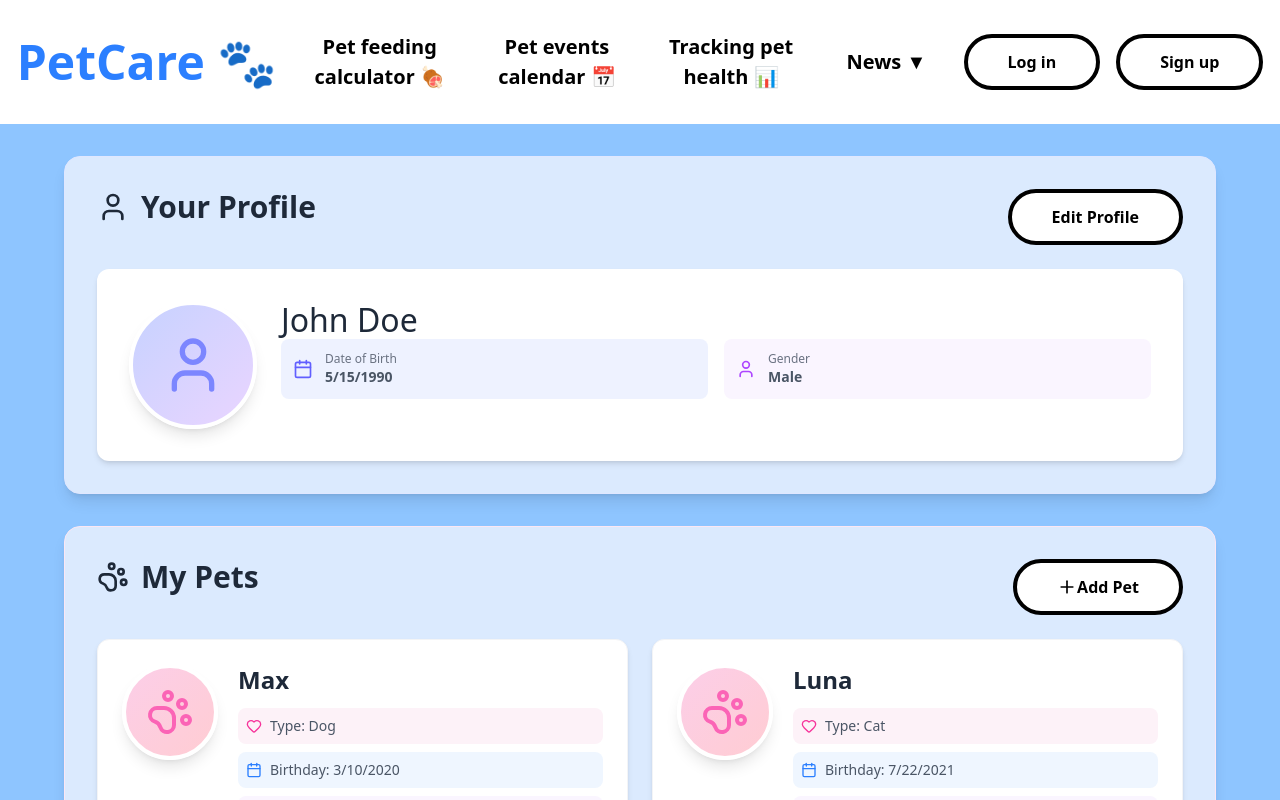
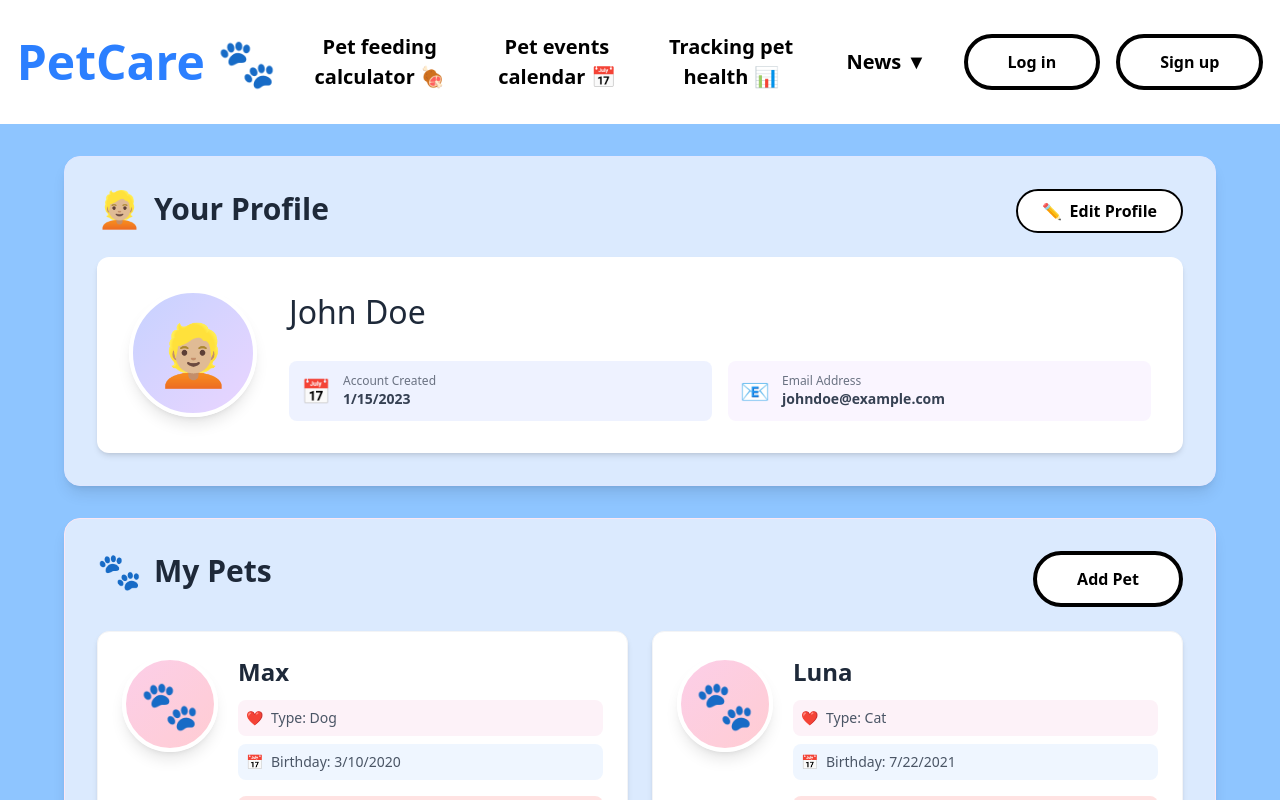
Before and after one commit to Vivid6382/Pet-Care-Group-Project, a Next.js app: page /profile in a window 1280 px wide. Shown: the top 800 px of the page. Built offline with nearby package versions, Linux system fonts and the light colour scheme; no server answers.

Commit message:
update profile

```diff
--- a/components/profile.tsx
+++ b/components/profile.tsx
@@ -1,15 +1,14 @@
-"use client"; // This is the crucial line making it a Client Component
+"use client";
 
 import React, { useState } from 'react';
-import { Camera, Plus, User, Calendar, Heart, Ruler, PawPrint, X } from 'lucide-react';
 
 // TypeScript interfaces
 interface UserProfile {
   id: string;
   name: string;
   picture: string;
-  dob: string;
-  sex: string;
+  createdAt: string;
+  email: string;
 }
 
 interface PetProfile {
@@ -17,20 +16,20 @@ interface PetProfile {
   name: string;
   picture: string;
   dob: string;
-  size: string;
   type: string;
+  // Đã xóa trường size
 }
 
 const PetWeightTracker: React.FC = () => {
-  const [showUserModal, setShowUserModal] = useState<boolean>(false);
+  const [isEditingUser, setIsEditingUser] = useState<boolean>(false);
   const [showPetModal, setShowPetModal] = useState<boolean>(false);
 
   const [userProfile, setUserProfile] = useState<UserProfile>({
     id: '1',
     name: 'John Doe',
     picture: '',
-    dob: '1990-05-15',
-    sex: 'Male',
+    createdAt: '2023-01-15',
+    email: 'johndoe@example.com',
   });
 
   const [pets, setPets] = useState<PetProfile[]>([
@@ -39,7 +38,6 @@ const PetWeightTracker: React.FC = () => {
       name: 'Max',
       picture: '',
       dob: '2020-03-10',
-      size: 'Medium',
       type: 'Dog',
     },
     {
@@ -47,7 +45,6 @@ const PetWeightTracker: React.FC = () => {
       name: 'Luna',
       picture: '',
       dob: '2021-07-22',
-      size: 'Small',
       type: 'Cat',
     },
   ]);
@@ -57,11 +54,8 @@ const PetWeightTracker: React.FC = () => {
     name: '',
     picture: '',
     dob: '',
-    size: '',
     type: '',
   });
-
-  const [tempUserProfile, setTempUserProfile] = useState<UserProfile>(userProfile);
 
   const handleImageUpload = (e: React.ChangeEvent<HTMLInputElement>, isUser: boolean) => {
     const file = e.target.files?.[0];
@@ -70,7 +64,7 @@ const PetWeightTracker: React.FC = () => {
       reader.onloadend = () => {
         const result = reader.result as string;
         if (isUser) {
-          setTempUserProfile({ ...tempUserProfile, picture: result });
+          setUserProfile({ ...userProfile, picture: result });
         } else {
           setNewPet({ ...newPet, picture: result });
         }
@@ -79,15 +73,11 @@ const PetWeightTracker: React.FC = () => {
     }
   };
 
-  const handleSaveUserProfile = () => {
-    setUserProfile(tempUserProfile);
-    setShowUserModal(false);
-  };
-
   const handleAddPet = () => {
     if (newPet.name && newPet.type) {
       setPets([...pets, { ...newPet, id: Date.now().toString() }]);
-      setNewPet({ id: '', name: '', picture: '', dob: '', size: '', type: '' });
+      // Reset form (đã xóa size)
+      setNewPet({ id: '', name: '', picture: '', dob: '', type: '' });
       setShowPetModal(false);
     }
   };
@@ -96,58 +86,125 @@ const PetWeightTracker: React.FC = () => {
     setPets(pets.filter(pet => pet.id !== petId));
   };
 
-  const openUserModal = () => {
-    setTempUserProfile(userProfile);
-    setShowUserModal(true);
+  const openPetModal = () => {
+    // Reset form (đã xóa size)
+    setNewPet({ id: '', name: '', picture: '', dob: '', type: '' });
+    setShowPetModal(true);
   };
 
-  const openPetModal = () => {
-    setNewPet({ id: '', name: '', picture: '', dob: '', size: '', type: '' });
-    setShowPetModal(true);
+  const toggleUserEditMode = () => {
+    setIsEditingUser(!isEditingUser);
   };
 
   return (
     <div className="min-h-screen bg-gradient-to-br bg-blue-300 p-8">
       <div className="max-w-6xl mx-auto">
         <div className="space-y-8">
+
           {/* User Profile Section */}
-          <div className="bg-gradient-to-br bg-blue-100 rounded-2xl p-8 shadow-lg border border-indigo-100">
+          <div className="bg-gradient-to-br bg-blue-100 rounded-2xl p-8 shadow-lg border border-indigo-100 transition-all duration-300">
             <div className="flex items-start justify-between mb-6">
               <p className="text-3xl font-bold text-gray-800 flex items-center gap-3">
-                <User className="w-8 h-8" />
+                <span className="text-4xl">👱🏼</span>
                 Your Profile
               </p>
+
               <button
-                onClick={openUserModal}
-                className="block decoration-0 px-10 py-3 text-center items-center text-black bg-white border-4 border-black border-solid rounded-full cursor-pointer text-1xl font-bold box-border transition-all duration-200 ease-in-out hover:bg-indigo-500 hover:text-white"
+                onClick={toggleUserEditMode}
+                className={`flex items-center gap-2 px-6 py-2 rounded-full font-bold border-2 transition-all duration-200 ${
+                  isEditingUser
+                    ? "bg-green-500 text-white border-green-600 hover:bg-green-600"
+                    : "bg-white text-black border-black hover:bg-indigo-500 hover:text-white hover:border-indigo-500"
+                }`}
               >
-                Edit Profile
+                {isEditingUser ? (
+                  <>
+                    <span>✔️</span> Save Profile
+                  </>
+                ) : (
+                  <>
+                    <span>✏️</span> Edit Profile
+                  </>
+                )}
               </button>
             </div>
 
-            <div className="flex items-start gap-6 bg-white p-8 rounded-xl shadow-md">
-              <div className="w-32 h-32 rounded-full bg-gradient-to-br from-indigo-200 to-purple-200 flex items-center justify-center overflow-hidden border-4 border-white shadow-lg flex-shrink-0">
-                {userProfile.picture ? (
-                  <img src={userProfile.picture} alt="Profile" className="w-full h-full object-cover" />
-                ) : (
-                  <User className="w-16 h-16 text-indigo-400" />
+            <div className="flex flex-col md:flex-row items-start gap-8 bg-white p-8 rounded-xl shadow-md">
+              <div className="relative group mx-auto md:mx-0">
+                <div className="w-32 h-32 rounded-full bg-gradient-to-br from-indigo-200 to-purple-200 flex items-center justify-center overflow-hidden border-4 border-white shadow-lg flex-shrink-0">
+                  {userProfile.picture ? (
+                    <img src={userProfile.picture} alt="Profile" className="w-full h-full object-cover" />
+                  ) : (
+                    <span className="text-6xl">👱🏼</span>
+                  )}
+                </div>
+
+                {isEditingUser && (
+                  <label className="absolute bottom-0 right-0 bg-indigo-500 p-2 rounded-full cursor-pointer hover:bg-indigo-600 transition-colors shadow-md border-2 border-white flex items-center justify-center">
+                    <span className="text-xl leading-none">📷</span>
+                    <input
+                      type="file"
+                      accept="image/*"
+                      onChange={(e) => handleImageUpload(e, true)}
+                      className="hidden"
+                    />
+                  </label>
                 )}
               </div>
-              <div className="flex-1">
-                <h3 className="text-3xl font-bold text-gray-800 mb-4">{userProfile.name}</h3>
-                <div className="grid grid-cols-2 gap-4">
-                  <div className="flex items-center gap-3 text-gray-600 bg-indigo-50 p-3 rounded-lg">
-                    <Calendar className="w-5 h-5 text-indigo-500" />
-                    <div>
-                      <p className="text-xs text-gray-500 font-medium">Date of Birth</p>
-                      <p className="text-sm font-semibold">{new Date(userProfile.dob).toLocaleDateString('en-US')}</p>
+
+              <div className="flex-1 w-full space-y-6">
+                <div className="w-full">
+                    {isEditingUser ? (
+                        <div>
+                             <label className="block text-xs font-semibold text-gray-400 uppercase mb-1">Full Name</label>
+                             <input
+                                type="text"
+                                value={userProfile.name}
+                                onChange={(e) => setUserProfile({...userProfile, name: e.target.value})}
+                                className="text-3xl font-bold text-gray-800 w-full border-b-2 border-indigo-300 focus:border-indigo-600 outline-none bg-transparent px-1 py-1"
+                                placeholder="Enter your name"
+                             />
+                        </div>
+                    ) : (
+                        <h3 className="text-3xl font-bold text-gray-800 py-1 border-b-2 border-transparent">{userProfile.name}</h3>
+                    )}
+                </div>
+
+                <div className="grid grid-cols-1 md:grid-cols-2 gap-4">
+                  <div className={`flex items-center gap-3 p-3 rounded-lg transition-colors ${isEditingUser ? 'bg-indigo-100 border border-indigo-200' : 'bg-indigo-50'}`}>
+                    <span className="text-2xl">📅</span>
+                    <div className="w-full">
+                      <p className="text-xs text-gray-500 font-medium">Account Created</p>
+                      {isEditingUser ? (
+                          <input
+                            type="date"
+                            value={userProfile.createdAt}
+                            onChange={(e) => setUserProfile({...userProfile, createdAt: e.target.value})}
+                            className="text-sm font-semibold bg-transparent w-full outline-none text-gray-800"
+                          />
+                      ) : (
+                          <p className="text-sm font-semibold text-gray-700">
+                             {userProfile.createdAt ? new Date(userProfile.createdAt).toLocaleDateString('en-US') : 'N/A'}
+                          </p>
+                      )}
                     </div>
                   </div>
-                  <div className="flex items-center gap-3 text-gray-600 bg-purple-50 p-3 rounded-lg">
-                    <User className="w-5 h-5 text-purple-500" />
-                    <div>
-                      <p className="text-xs text-gray-500 font-medium">Gender</p>
-                      <p className="text-sm font-semibold">{userProfile.sex}</p>
+
+                  <div className={`flex items-center gap-3 p-3 rounded-lg transition-colors ${isEditingUser ? 'bg-purple-100 border border-purple-200' : 'bg-purple-50'}`}>
+                    <span className="text-2xl">📧</span>
+                    <div className="w-full">
+                      <p className="text-xs text-gray-500 font-medium">Email Address</p>
+                      {isEditingUser ? (
+                          <input
+                            type="email"
+                            value={userProfile.email}
+                            onChange={(e) => setUserProfile({...userProfile, email: e.target.value})}
+                            className="text-sm font-semibold bg-transparent w-full outline-none text-gray-800"
+                            placeholder="name@example.com"
+                          />
+                      ) : (
+                          <p className="text-sm font-semibold text-gray-700">{userProfile.email}</p>
+                      )}
                     </div>
                   </div>
                 </div>
@@ -159,19 +216,17 @@ const PetWeightTracker: React.FC = () => {
           <div className="bg-gradient-to-br bg-blue-100 rounded-2xl p-8 shadow-lg border border-pink-100">
             <div className="flex items-start justify-between mb-6">
               <p className="text-3xl font-bold text-gray-800 flex items-center gap-3">
-                <PawPrint className="w-8 h-8" />
+                <span className="text-4xl">🐾</span>
                 My Pets
               </p>
               <button
                 onClick={openPetModal}
                 className="decoration-0 px-10 py-3 text-center items-center text-black bg-white border-4 border-black border-solid rounded-full cursor-pointer text-1xl font-bold box-border transition-all duration-200 ease-in-out hover:bg-red-500 hover:text-white flex"
               >
-                <Plus className="w-5 h-5" />
                 Add Pet
               </button>
             </div>
 
-            {/* Pets List */}
             <div className="grid grid-cols-1 md:grid-cols-2 gap-6">
               {pets.map((pet) => (
                 <div key={pet.id} className="bg-white p-6 rounded-xl shadow-md border border-gray-100 hover:shadow-lg transition-all hover:scale-[1.02]">
@@ -180,24 +235,21 @@ const PetWeightTracker: React.FC = () => {
                       {pet.picture ? (
                         <img src={pet.picture} alt={pet.name} className="w-full h-full object-cover" />
                       ) : (
-                        <PawPrint className="w-12 h-12 text-pink-400" />
+                        <span className="text-5xl">🐾</span>
                       )}
                     </div>
                     <div className="flex-1">
                       <h4 className="text-2xl font-bold text-gray-800 mb-3">{pet.name}</h4>
                       <div className="space-y-2 text-sm text-gray-600">
                         <div className="flex items-center gap-2 bg-pink-50 p-2 rounded-lg">
-                          <Heart className="w-4 h-4 text-pink-500" />
+                          <span>❤️</span>
                           <span className="font-medium">Type: {pet.type}</span>
                         </div>
                         <div className="flex items-center gap-2 bg-blue-50 p-2 rounded-lg">
-                          <Calendar className="w-4 h-4 text-blue-500" />
+                          <span>📅</span>
                           <span className="font-medium">Birthday: {pet.dob ? new Date(pet.dob).toLocaleDateString('en-US') : 'Not updated'}</span>
                         </div>
-                        <div className="flex items-center gap-2 bg-purple-50 p-2 rounded-lg">
-                          <Ruler className="w-4 h-4 text-purple-500" />
-                          <span className="font-medium">Size: {pet.size}</span>
-                        </div>
+                        {/* Phần hiển thị Size đã được xóa */}
                       </div>
                       <button
                         onClick={() => handleDeletePet(pet.id)}
@@ -213,7 +265,7 @@ const PetWeightTracker: React.FC = () => {
 
             {pets.length === 0 && (
               <div className="text-center py-16 text-gray-500 bg-white rounded-xl">
-                <PawPrint className="w-20 h-20 mx-auto mb-4 text-gray-300" />
+                <div className="text-6xl mb-4">🐾</div>
                 <p className="text-xl font-medium">No pets yet. Click "Add Pet" to get started!</p>
               </div>
             )}
@@ -221,112 +273,20 @@ const PetWeightTracker: React.FC = () => {
         </div>
       </div>
 
-      {/* User Edit Modal */}
-      {showUserModal && (
-        <div className="fixed inset-0 bg-black bg-opacity-50 flex items-center justify-center z-50 p-4">
-          <div className="bg-white rounded-2xl shadow-2xl max-w-2xl w-full max-h-[90vh] overflow-y-auto">
-            <div className="sticky top-0 bg-gradient-to-r from-indigo-500 to-purple-500 text-white p-6 rounded-t-2xl flex items-center justify-between">
-              <h3 className="text-2xl font-bold flex items-center gap-2">
-                <User className="w-6 h-6" />
-                Edit Profile
-              </h3>
-              <button
-                onClick={() => setShowUserModal(false)}
-                className="p-2 hover:bg-white hover:bg-opacity-20 rounded-full transition-colors"
-              >
-                <X className="w-6 h-6" />
-              </button>
-            </div>
-
-            <div className="p-8 space-y-6">
-              <div className="flex justify-center">
-                <div className="relative">
-                  <div className="w-40 h-40 rounded-full bg-gradient-to-br from-indigo-200 to-purple-200 flex items-center justify-center overflow-hidden border-4 border-indigo-200 shadow-lg">
-                    {tempUserProfile.picture ? (
-                      <img src={tempUserProfile.picture} alt="Profile" className="w-full h-full object-cover" />
-                    ) : (
-                      <User className="w-20 h-20 text-indigo-400" />
-                    )}
-                  </div>
-                  <label className="absolute bottom-2 right-2 bg-indigo-500 p-3 rounded-full cursor-pointer hover:bg-indigo-600 transition-colors shadow-lg">
-                    <Camera className="w-6 h-6 text-white" />
-                    <input
-                      type="file"
-                      accept="image/*"
-                      onChange={(e) => handleImageUpload(e, true)}
-                      className="hidden"
-                    />
-                  </label>
-                </div>
-              </div>
-
-              <div className="space-y-4">
-                <div>
-                  <label className="block text-sm font-semibold text-gray-700 mb-2">Full Name</label>
-                  <input
-                    type="text"
-                    value={tempUserProfile.name}
-                    onChange={(e) => setTempUserProfile({ ...tempUserProfile, name: e.target.value })}
-                    className="w-full px-4 py-3 border-2 border-gray-300 rounded-xl focus:ring-2 focus:ring-indigo-500 focus:border-indigo-500 transition-colors"
-                    placeholder="Enter full name"
-                  />
-                </div>
-                <div>
-                  <label className="block text-sm font-semibold text-gray-700 mb-2">Date of Birth</label>
-                  <input
-                    type="date"
-                    value={tempUserProfile.dob}
-                    onChange={(e) => setTempUserProfile({ ...tempUserProfile, dob: e.target.value })}
-                    className="w-full px-4 py-3 border-2 border-gray-300 rounded-xl focus:ring-2 focus:ring-indigo-500 focus:border-indigo-500 transition-colors"
-                  />
-                </div>
-                <div>
-                  <label className="block text-sm font-semibold text-gray-700 mb-2">Gender</label>
-                  <select
-                    value={tempUserProfile.sex}
-                    onChange={(e) => setTempUserProfile({ ...tempUserProfile, sex: e.target.value })}
-                    className="w-full px-4 py-3 border-2 border-gray-300 rounded-xl focus:ring-2 focus:ring-indigo-500 focus:border-indigo-500 transition-colors"
-                  >
-                    <option value="Male">Male</option>
-                    <option value="Female">Female</option>
-                    <option value="Other">Other</option>
-                  </select>
-                </div>
-              </div>
-
-              <div className="flex gap-4 pt-4">
-                <button
-                  onClick={handleSaveUserProfile}
-                  className="flex-1 px-6 py-3 bg-indigo-500 text-white rounded-xl hover:bg-indigo-600 transition-colors font-semibold shadow-md hover:shadow-lg"
-                >
-                  Save Changes
-                </button>
-                <button
-                  onClick={() => setShowUserModal(false)}
-                  className="flex-1 px-6 py-3 bg-gray-200 text-gray-700 rounded-xl hover:bg-gray-300 transition-colors font-semibold"
-                >
-                  Cancel
-                </button>
-              </div>
-            </div>
-          </div>
-        </div>
-      )}
-
       {/* Add Pet Modal */}
       {showPetModal && (
         <div className="fixed inset-0 bg-black bg-opacity-50 flex items-center justify-center z-50 p-4">
           <div className="bg-white rounded-2xl shadow-2xl max-w-2xl w-full max-h-[90vh] overflow-y-auto">
             <div className="sticky top-0 bg-gradient-to-r from-pink-500 to-rose-500 text-white p-6 rounded-t-2xl flex items-center justify-between">
               <h3 className="text-2xl font-bold flex items-center gap-2">
-                <PawPrint className="w-6 h-6" />
+                <span>🐾</span>
                 Add New Pet
               </h3>
               <button
                 onClick={() => setShowPetModal(false)}
-                className="p-2 hover:bg-white hover:bg-opacity-20 rounded-full transition-colors"
+                className="p-2 hover:bg-white hover:bg-opacity-20 rounded-full transition-colors flex items-center justify-center"
               >
-                <X className="w-6 h-6" />
+                <span>❌</span>
               </button>
             </div>
 
@@ -337,11 +297,11 @@ const PetWeightTracker: React.FC = () => {
                     {newPet.picture ? (
                       <img src={newPet.picture} alt="Pet" className="w-full h-full object-cover" />
                     ) : (
-                      <PawPrint className="w-20 h-20 text-pink-400" />
+                      <span className="text-7xl">🐾</span>
                     )}
                   </div>
-                  <label className="absolute bottom-2 right-2 bg-pink-500 p-3 rounded-full cursor-pointer hover:bg-pink-600 transition-colors shadow-lg">
-                    <Camera className="w-6 h-6 text-white" />
+                  <label className="absolute bottom-2 right-2 bg-pink-500 p-3 rounded-full cursor-pointer hover:bg-pink-600 transition-colors shadow-lg flex items-center justify-center">
+                    <span className="text-xl leading-none">📷</span>
                     <input
                       type="file"
                       accept="image/*"
@@ -352,7 +312,8 @@ const PetWeightTracker: React.FC = () => {
                 </div>
               </div>
 
-              <div className="grid grid-cols-1 md:grid-cols-2 gap-4">
+              {/* Grid đã xóa phần nhập Size */}
+              <div className="grid grid-cols-1 gap-4">
                 <div>
                   <label className="block text-sm font-semibold text-gray-700 mb-2">Pet Name</label>
                   <input
@@ -382,20 +343,6 @@ const PetWeightTracker: React.FC = () => {
                     className="w-full px-4 py-3 border-2 border-gray-300 rounded-xl focus:ring-2 focus:ring-pink-500 focus:border-pink-500 transition-colors"
                   />
                 </div>
-                <div>
-                  <label className="block text-sm font-semibold text-gray-700 mb-2">Size</label>
-                  <select
-                    value={newPet.size}
-                    onChange={(e) => setNewPet({ ...newPet, size: e.target.value })}
-                    className="w-full px-4 py-3 border-2 border-gray-300 rounded-xl focus:ring-2 focus:ring-pink-500 focus:border-pink-500 transition-colors"
-                  >
-                    <option value="">Select size</option>
-                    <option value="Small">Small</option>
-                    <option value="Medium">Medium</option>
-                    <option value="Large">Large</option>
-                    <option value="Extra Large">Extra Large</option>
-                  </select>
-                </div>
               </div>
 
               <div className="flex gap-4 pt-4">
```
